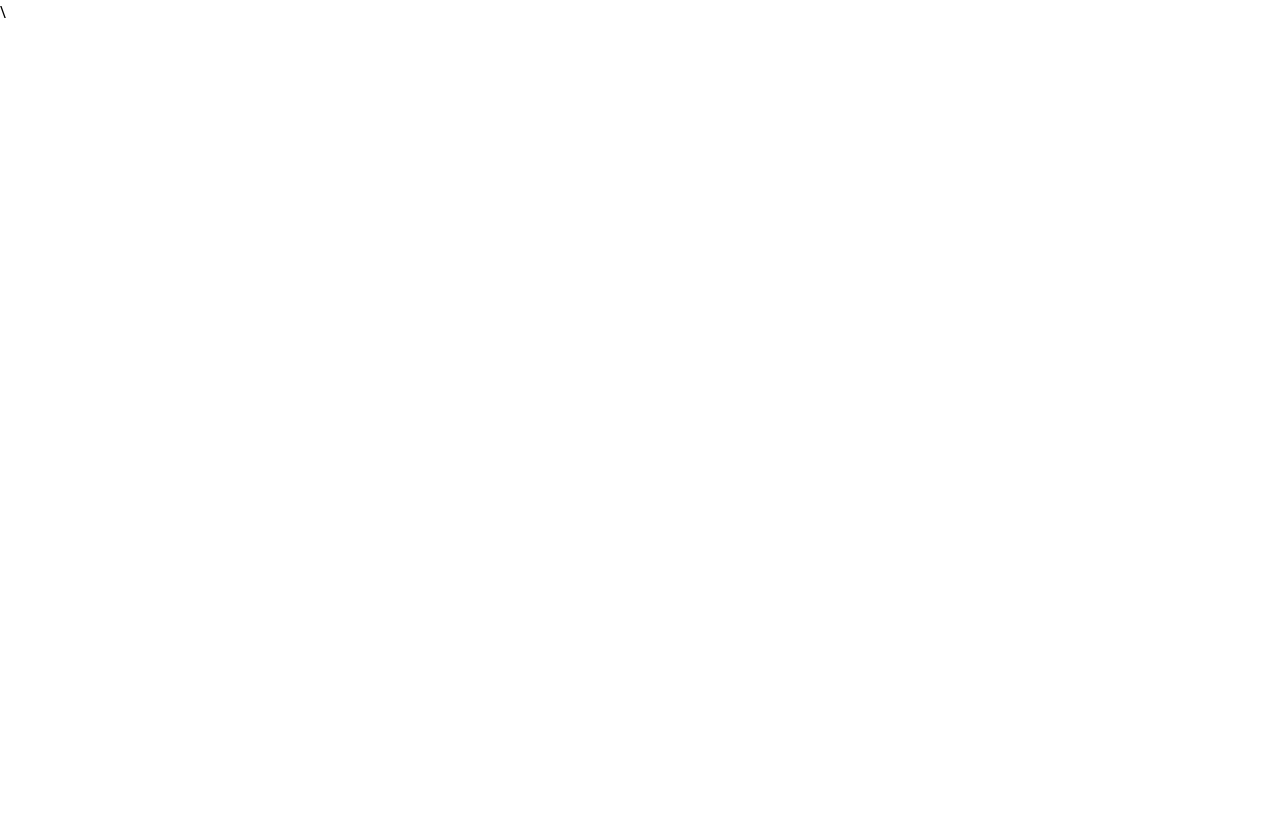
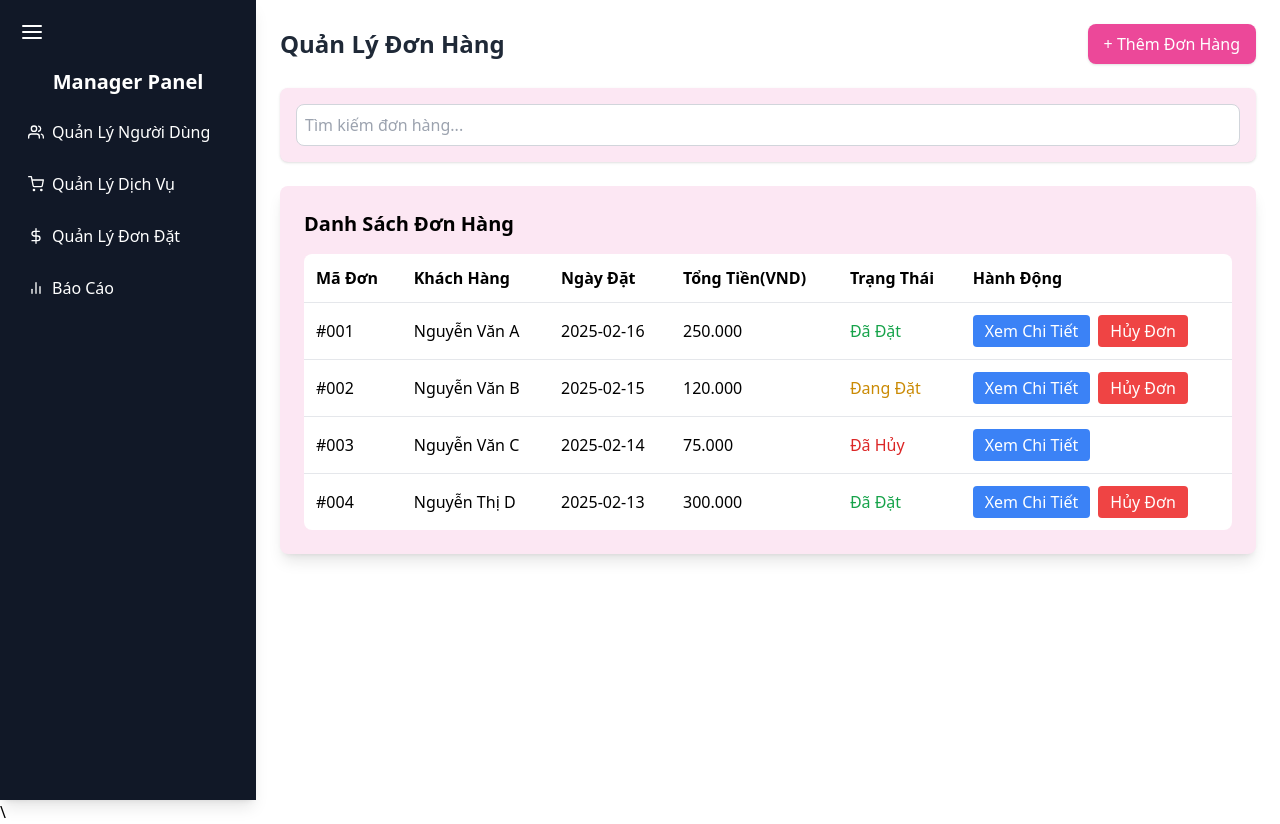
Before and after one commit to Rosettyluvhenny/SWP_SP25, a React (Vite) app in the folder sparkle-salon-fe/: page /manager/order in a window 1280 px wide. Before the commit this address had no page. Before the commit the page ends 800 px from the top, so only its background shows below. Built offline with nearby package versions, Linux system fonts and the light colour scheme.

Commit message:
modified SidebarDashboard

```diff
--- a/sparkle-salon-fe/src/App.tsx
+++ b/sparkle-salon-fe/src/App.tsx
@@ -27,10 +27,10 @@ function App() {
         <Route path="/product" element={<MainLayout><Product /></MainLayout>} />
         <Route path="/forgot-password" element={<MainLayout><ForgotPassword /></MainLayout>} />
         <Route path="/manager" element={<Manager />} />
-        <Route path="/manager-user" element={<UserManagement />} />
-        <Route path="/manager-service" element={<ServiceManagement />} />
-        <Route path="/manager-order" element={<OrderManagement />} />
-        <Route path="/manager-report" element={<Report />} />
+        <Route path="/manager/user" element={<UserManagement />} />
+        <Route path="/manager/service" element={<ServiceManagement />} />
+        <Route path="/manager/order" element={<OrderManagement />} />
+        <Route path="/manager/report" element={<Report />} />
       </Routes>
     </>
   );
--- a/sparkle-salon-fe/src/components/SideBarDashboard.tsx
+++ b/sparkle-salon-fe/src/components/SideBarDashboard.tsx
@@ -1,10 +1,10 @@
 import React, { useState } from "react";
+import { Link } from "react-router-dom";
 import {
     FiUsers,
     FiShoppingCart,
     FiDollarSign,
     FiBarChart2,
-    FiSettings,
     FiMenu,
 } from "react-icons/fi";
 
@@ -13,7 +13,7 @@ const Sidebar = () => {
 
     return (
         <aside
-            className={`bg-gray-900 text-white p-5 flex flex-col space-y-4 shadow-lg transition-all duration-300 h-screen ${
+            className={`bg-gray-900 text-white p-5 flex flex-col space-y-4 shadow-lg transition-all duration-300 h-100% ${
                 isOpen ? "w-64" : "w-20"
             }`}
         >
@@ -34,36 +34,49 @@ const Sidebar = () => {
             </h2>
             <nav>
                 <ul className="space-y-3">
-                    <li className="flex items-center gap-2 p-2 hover:bg-gray-700">
-                        <FiUsers />{" "}
-                        <span className={`${isOpen ? "block" : "hidden"}`}>
+                    {/* User Management */}
+                    <Link
+                        to="/manager/user"
+                        className={`${isOpen ? "block" : "hidden"}`}
+                    >
+                        <li className="flex items-center gap-2 p-2 hover:bg-gray-700 rounded-lg">
+                            <FiUsers />
                             Quản Lý Người Dùng
-                        </span>
-                    </li>
-                    <li className="flex items-center gap-2 p-2 hover:bg-gray-700">
-                        <FiShoppingCart />{" "}
-                        <span className={`${isOpen ? "block" : "hidden"}`}>
+                        </li>
+                    </Link>
+
+                    {/* Service Management */}
+                    <Link
+                        to="/manager/service"
+                        className={`${isOpen ? "block" : "hidden"}`}
+                    >
+                        <li className="flex items-center gap-2 p-2 hover:bg-gray-700 rounded-lg">
+                            <FiShoppingCart />
                             Quản Lý Dịch Vụ
-                        </span>
-                    </li>
-                    <li className="flex items-center gap-2 p-2 hover:bg-gray-700">
-                        <FiDollarSign />{" "}
-                        <span className={`${isOpen ? "block" : "hidden"}`}>
+                        </li>
+                    </Link>
+
+                    {/* Orders Management */}
+                    <Link
+                        to="/manager/order"
+                        className={`${isOpen ? "block" : "hidden"}`}
+                    >
+                        <li className="flex items-center gap-2 p-2 hover:bg-gray-700 rounded-lg">
+                            <FiDollarSign />
                             Quản Lý Đơn Đặt
-                        </span>
-                    </li>
-                    <li className="flex items-center gap-2 p-2 hover:bg-gray-700">
-                        <FiBarChart2 />{" "}
-                        <span className={`${isOpen ? "block" : "hidden"}`}>
+                        </li>
+                    </Link>
+
+                    {/* Reports */}
+                    <Link
+                        to="/manager/report"
+                        className={`${isOpen ? "block" : "hidden"}`}
+                    >
+                        <li className="flex items-center gap-2 p-2 hover:bg-gray-700 rounded-lg">
+                            <FiBarChart2 />
                             Báo Cáo
-                        </span>
-                    </li>
-                    <li className="flex items-center gap-2 p-2 hover:bg-gray-700">
-                        <FiSettings />{" "}
-                        <span className={`${isOpen ? "block" : "hidden"}`}>
-                            Cài Đặt
-                        </span>
-                    </li>
+                        </li>
+                    </Link>
                 </ul>
             </nav>
         </aside>
--- a/sparkle-salon-fe/src/pages/OrderManagement.tsx
+++ b/sparkle-salon-fe/src/pages/OrderManagement.tsx
@@ -12,7 +12,7 @@ export default function OrderManagement() {
     ];
 
     return (
-        <div className="flex h-full bg-white">
+        <div className="flex h-screen bg-white">
             {/* Sidebar */}
             <Sidebar />
 
--- a/sparkle-salon-fe/src/pages/Report.tsx
+++ b/sparkle-salon-fe/src/pages/Report.tsx
@@ -37,38 +37,38 @@ export default function Reports() {
     ];
 
     return (
-        <div className="flex h-screen bg-white">
+        <div className="flex min-h-screen bg-gray-100">
             {/* Sidebar */}
             <Sidebar />
 
             {/* Main Content */}
             <main className="flex-1 p-6">
-                <h1 className="text-2xl font-bold text-gray-800 mb-6">
+                <h1 className="text-3xl font-bold text-gray-800 mb-6">
                     Báo Cáo & Thống Kê
                 </h1>
 
-                {/* Dashboard Stats */}
-                <div className="grid grid-cols-1 md:grid-cols-4 gap-6 mb-6">
-                    <div className="bg-gradient-to-r from-pink-200 to-pink-300 p-6 rounded-lg shadow text-center">
+                {/* Dashboard Statistics Cards */}
+                <div className="grid grid-cols-1 sm:grid-cols-2 md:grid-cols-4 gap-6 mb-6">
+                    <div className="bg-gradient-to-r from-pink-200 to-pink-300 p-6 rounded-lg shadow-md text-center">
                         <h2 className="text-lg font-semibold">Doanh Thu</h2>
                         <p className="text-2xl font-bold">12,540,000 VND</p>
                     </div>
-                    <div className="bg-gradient-to-r from-blue-200 to-blue-300 p-6 rounded-lg shadow text-center">
+                    <div className="bg-gradient-to-r from-blue-200 to-blue-300 p-6 rounded-lg shadow-md text-center">
                         <h2 className="text-lg font-semibold">Đơn Đặt</h2>
                         <p className="text-2xl font-bold">350</p>
                     </div>
-                    <div className="bg-gradient-to-r from-green-200 to-green-300 p-6 rounded-lg shadow text-center">
+                    <div className="bg-gradient-to-r from-green-200 to-green-300 p-6 rounded-lg shadow-md text-center">
                         <h2 className="text-lg font-semibold">Khách Hàng</h2>
                         <p className="text-2xl font-bold">1,200</p>
                     </div>
-                    <div className="bg-gradient-to-r from-yellow-200 to-yellow-300 p-6 rounded-lg shadow text-center">
+                    <div className="bg-gradient-to-r from-yellow-200 to-yellow-300 p-6 rounded-lg shadow-md text-center">
                         <h2 className="text-lg font-semibold">Dịch Vụ</h2>
                         <p className="text-2xl font-bold">25</p>
                     </div>
                 </div>
 
                 {/* Revenue Line Chart */}
-                <div className="bg-white shadow-lg rounded-lg p-6 mb-6">
+                <div className="bg-white shadow-md rounded-lg p-6 mb-6">
                     <h2 className="text-xl font-semibold mb-4">
                         Biểu Đồ Doanh Thu
                     </h2>
@@ -90,7 +90,7 @@ export default function Reports() {
                 </div>
 
                 {/* Order Trends Bar Chart */}
-                <div className="bg-white shadow-lg rounded-lg p-6 mb-6">
+                <div className="bg-white shadow-md rounded-lg p-6">
                     <h2 className="text-xl font-semibold mb-4">
                         Xu Hướng Đơn Hàng
                     </h2>
--- a/sparkle-salon-fe/src/pages/ServiceManagement.tsx
+++ b/sparkle-salon-fe/src/pages/ServiceManagement.tsx
@@ -12,7 +12,7 @@ export default function ServiceManagement() {
     ];
 
     return (
-        <div className="flex h-full bg-white">
+        <div className="flex h-screen bg-white">
             {/* Sidebar */}
             <Sidebar />
 
--- a/sparkle-salon-fe/src/pages/UserManagement.tsx
+++ b/sparkle-salon-fe/src/pages/UserManagement.tsx
@@ -35,7 +35,7 @@ export default function UserManagement() {
     ];
 
     return (
-        <div className="flex h-full bg-white">
+        <div className="flex h-screen bg-white">
             {/* Sidebar */}
             <Sidebar />
 
```
